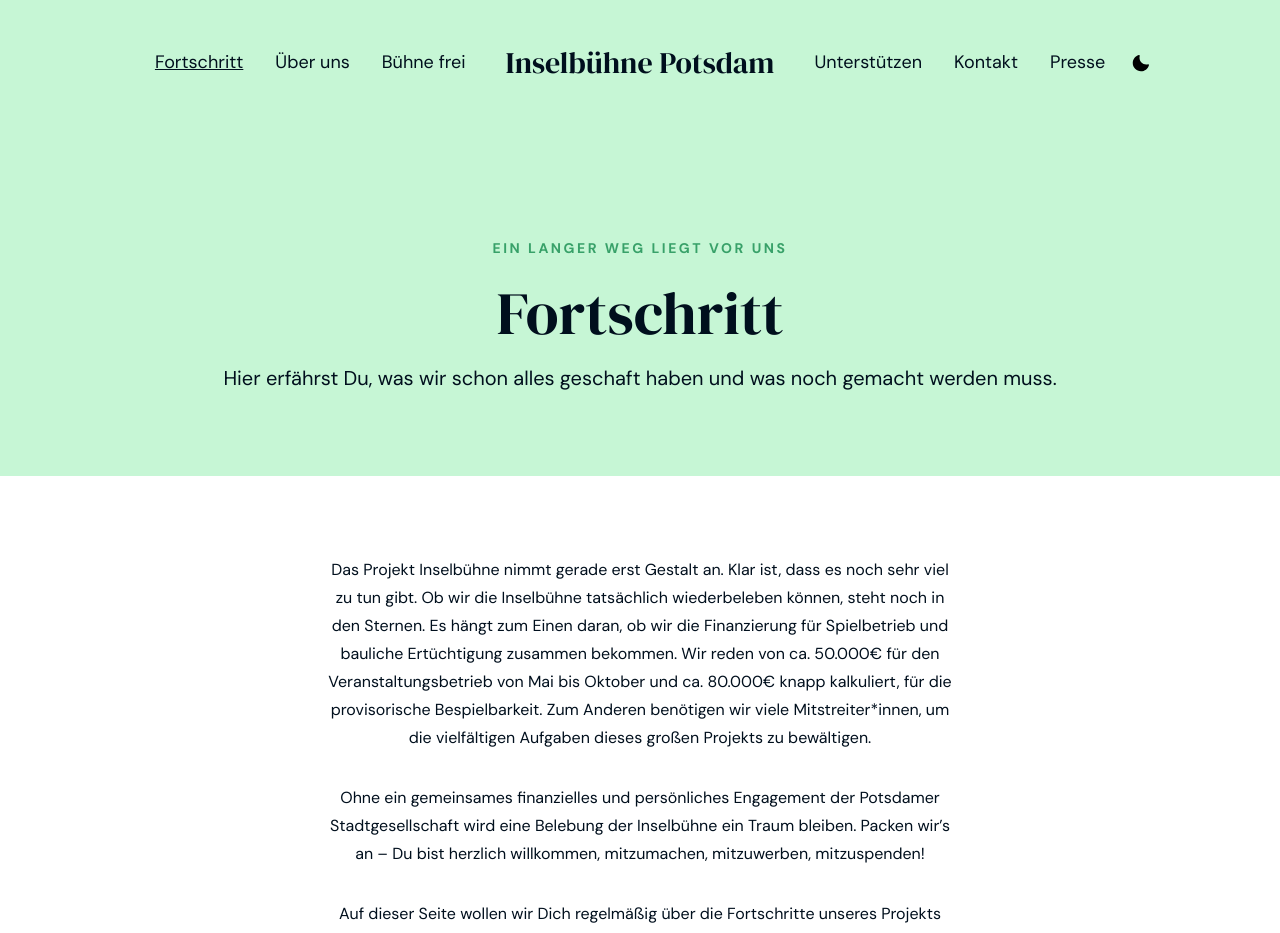
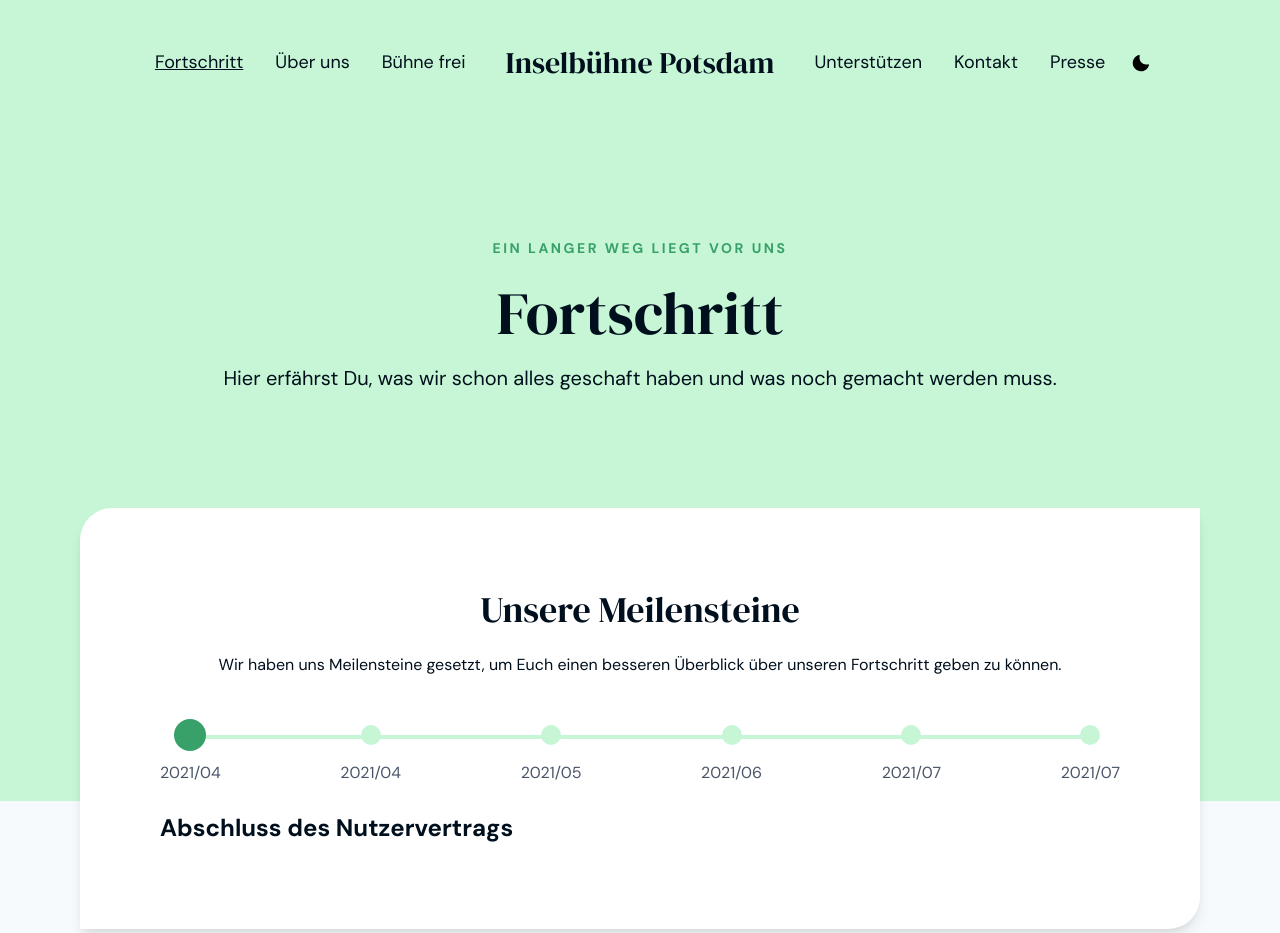
Before and after one commit to potsdamer-buergerstiftung/inselbuehne, a Next.js app: page /fortschritt in a window 1280 px wide. Shown: the top 933 px of the page. Built offline with nearby package versions, Linux system fonts and the light colour scheme.

Commit message:
add milestones
adapt to color mode

```diff
--- a/pages/fortschritt.tsx
+++ b/pages/fortschritt.tsx
@@ -1,46 +1,146 @@
 import Layout from "../components/Layout";
 import Title from "../components/Title";
-import { Box, Container, Text } from "@chakra-ui/react";
+import {
+  Box,
+  Container,
+  Text,
+  Heading,
+  Flex,
+  Square,
+  useColorModeValue,
+} from "@chakra-ui/react";
 import { NextSeo } from "next-seo";
+import { FC, useState } from "react";
+
+interface Milestone {
+  title: string;
+  date: string;
+}
+
+const milestones: Milestone[] = [
+  {
+    title: "Abschluss des Nutzervertrags",
+    date: "2021/04",
+  },
+  {
+    title: "Start der Sanierungsarbeiten",
+    date: "2021/04",
+  },
+  {
+    title: "Anmeldestart für Kulturschaffende",
+    date: "2021/05",
+  },
+  {
+    title: '"Sobotnik" - Aktionstag vor Ort',
+    date: "2021/06",
+  },
+  {
+    title: "Buchungsstart für das Publikum",
+    date: "2021/07",
+  },
+  {
+    title: "Bühne frei! (Eröffnung)",
+    date: "2021/07",
+  },
+];
+
+const Section1: FC = () => {
+  const bg = useColorModeValue("green.100", "purple.800");
+  const boxBg = useColorModeValue("white", "purple.900");
+
+  const [selMilestIndex, setSelMilestIndex] = useState<number>(0);
+
+  return (
+    <Box as="section" bg={bg} pt="48">
+      <Container maxW="6xl" zIndex="1" pos="relative">
+        <Box
+          bg={boxBg}
+          shadow="lg"
+          rounded="xl"
+          p={{ base: 5, md: 20 }}
+          mt="-10rem"
+        >
+          <Heading textAlign="center" size="xl" mb="5">
+            Unsere Meilensteine
+          </Heading>
+          <Text textAlign="center" mb="10">
+            Wir haben uns Meilensteine gesetzt, um Euch einen besseren Überblick
+            über unseren Fortschritt geben zu können.
+          </Text>
+          <Box pos="relative">
+            <Box pos="absolute" w="full" py={4} px={7}>
+              <Box pos="relative">
+                <Box bg="green.100" pos="absolute" h="1" w="full"></Box>
+                <Box
+                  bg="green.500"
+                  pos="absolute"
+                  h="1"
+                  w={`${selMilestIndex * (100 / (milestones.length - 1))}%`}
+                ></Box>
+              </Box>
+            </Box>
+            <Flex justify="space-between" mb="5" zIndex={1} pos="relative">
+              {milestones.map((milestone, i) => (
+                <Flex
+                  align="center"
+                  justify="center"
+                  key={i}
+                  direction="column"
+                >
+                  <Flex
+                    w={8}
+                    h={8}
+                    align="center"
+                    justify="center"
+                    onClick={() => setSelMilestIndex(i)}
+                    _hover={{ cursor: "pointer" }}
+                  >
+                    <Square
+                      rounded="full"
+                      size={selMilestIndex >= i ? 8 : 5}
+                      bg={selMilestIndex >= i ? "green.500" : "green.100"}
+                    />
+                  </Flex>
+                  <Text variant="light" mt="2">
+                    {milestone.date}
+                  </Text>
+                </Flex>
+              ))}
+            </Flex>
+            <Text fontWeight="bold" fontSize="2xl">
+              {milestones[selMilestIndex].title}
+            </Text>
+          </Box>
+        </Box>
+      </Container>
+    </Box>
+  );
+};
+
+const Section2: FC = () => {
+  const bg = useColorModeValue("gray.50", "purple.800");
+
+  return (
+    <Box as="section" bg={bg} pt="16rem" mt="-8rem" pb={20}>
+      <Container maxW="6xl">
+        <Heading>Aktuelles</Heading>
+      </Container>
+    </Box>
+  );
+};
 
 export default function Progress() {
+  const bg = useColorModeValue("green.100", "purple.800");
+
   return (
     <>
       <NextSeo title="Fortschritt" />
-      <Title
-        title="Fortschritt"
-        heading="Ein langer Weg liegt vor uns"
-        color="gray.100"
-      >
+      <Title title="Fortschritt" heading="Ein langer Weg liegt vor uns" bg={bg}>
         Hier erfährst Du, was wir schon alles geschaft haben und was noch
         gemacht werden muss.
       </Title>
-      <Box as="section" pt="20" pb="10">
-        <Container centerContent textAlign="center">
-          <Text mb="8">
-            Das Projekt Inselbühne nimmt gerade erst Gestalt an. Klar ist, dass
-            es noch sehr viel zu tun gibt. Ob wir die Inselbühne tatsächlich
-            wiederbeleben können, steht noch in den Sternen. Es hängt zum Einen
-            daran, ob wir die Finanzierung für Spielbetrieb und bauliche
-            Ertüchtigung zusammen bekommen. Wir reden von ca. 50.000€ für den
-            Veranstaltungsbetrieb von Mai bis Oktober und ca. 80.000€ knapp
-            kalkuliert, für die provisorische Bespielbarkeit. Zum Anderen
-            benötigen wir viele Mitstreiter*innen, um die vielfältigen Aufgaben
-            dieses großen Projekts zu bewältigen.
-          </Text>
-          <Text mb="8">
-            Ohne ein gemeinsames finanzielles und persönliches Engagement der
-            Potsdamer Stadtgesellschaft wird eine Belebung der Inselbühne ein
-            Traum bleiben. Packen wir’s an – Du bist herzlich willkommen,
-            mitzumachen, mitzuwerben, mitzuspenden!
-          </Text>
-          <Text mb="8">
-            Auf dieser Seite wollen wir Dich regelmäßig über die Fortschritte
-            unseres Projekts informieren und Dich inspirieren, wo Du Dich
-            einklinken kannst.
-          </Text>
-        </Container>
-      </Box>
+      <Section1 />
+      <Section2 />
     </>
   );
 }
```
